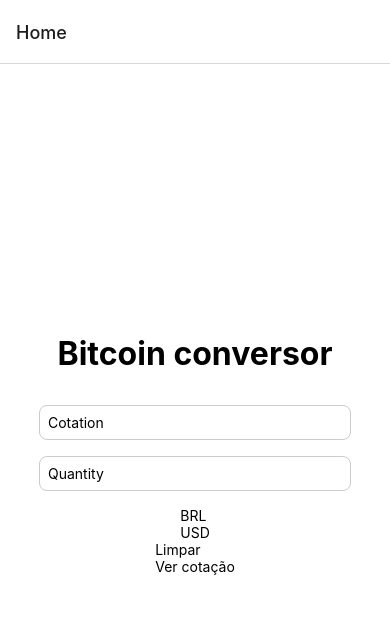
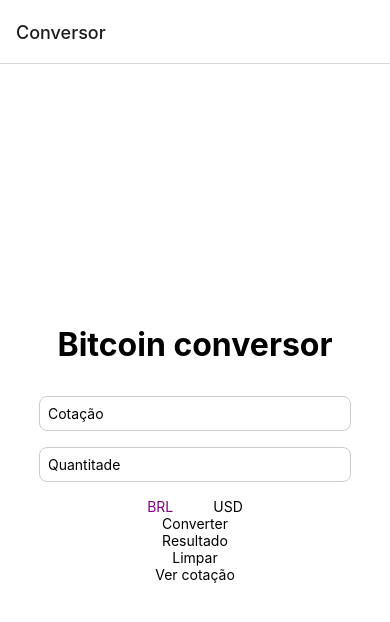
Before and after one commit to jxhnlcs/BitcoinConverter, a React Native app: screen / in a window 390 px wide. Shown: the top 622 px of the page. Built offline with nearby package versions, Linux system fonts and the light colour scheme.

Commit message:
Update App.js

```diff
--- a/App.js
+++ b/App.js
@@ -10,8 +10,8 @@
   return (
     <NavigationContainer>
       <Stack.Navigator initialRouteName="Home">
-        <Stack.Screen name="Home" component={HomeScreen} />
-        <Stack.Screen name="Cotation" component={CotationScreen} />
+        <Stack.Screen name="Conversor" component={HomeScreen} />
+        <Stack.Screen name="Cotação" component={CotationScreen} />
       </Stack.Navigator>
     </NavigationContainer>
   );
@@ -28,7 +28,7 @@
   }
 
   const handleConvert = () => {
-    navigation.navigate('Cotation', { currency });
+    navigation.navigate('Cotação', { currency });
   }
 
   const handleCurrencyChange = (value) => {
@@ -40,14 +40,14 @@
       <Text style={styles.title}>Bitcoin conversor</Text>
       <TextInput
         style={styles.input}
-        placeholder="Cotation"
+        placeholder="Cotação"
         keyboardType="numeric"
         value={cotation}
         onChangeText={(value) => setCotation(value)}
       />
       <TextInput
         style={styles.input}
-        placeholder="Quantity"
+        placeholder="Quantitade"
         keyboardType="numeric"
         value={quantity}
         onChangeText={(value) => setQuantity(value)}
@@ -67,6 +67,10 @@
         </TouchableOpacity>
       </View>
       <View style={styles.buttonContainer}>
+      <TouchableOpacity style={styles.button} /* Função converter onPress={} */>
+          <Text style={styles.buttonText}>Converter</Text>
+          <Text style={styles.result}>Resultado</Text>
+        </TouchableOpacity>
         <TouchableOpacity style={styles.button} onPress={handleClear}>
           <Text style={styles.buttonText}>Limpar</Text>
         </TouchableOpacity>
@@ -95,11 +99,13 @@
     alignItems: 'center',
     justifyContent: 'center',
   },
+
   title: {
     fontSize: 32,
     fontWeight: 'bold',
     marginBottom: 32,
   },
+
   input: {
     borderWidth: 1,
     borderColor: '#ccc',
@@ -107,6 +113,25 @@
     padding: 8,
     width: '80%',
     marginBottom: 16,
+  },
+
+  currencyContainer:{
+    justifyContent: 'center',
+    alignItems: 'center',
+    flexDirection: 'row'
+  },
+
+  currencyButton:{
+    marginRight: 20,
+    marginLeft: 20,
+  },
+
+  buttonContainer:{
+    justifyContent: 'center',
+    alignItems: 'center',
+  },
+
+  selectedCurrencyButtonText: {
+    color: 'purple'
   }
-
 })
```
